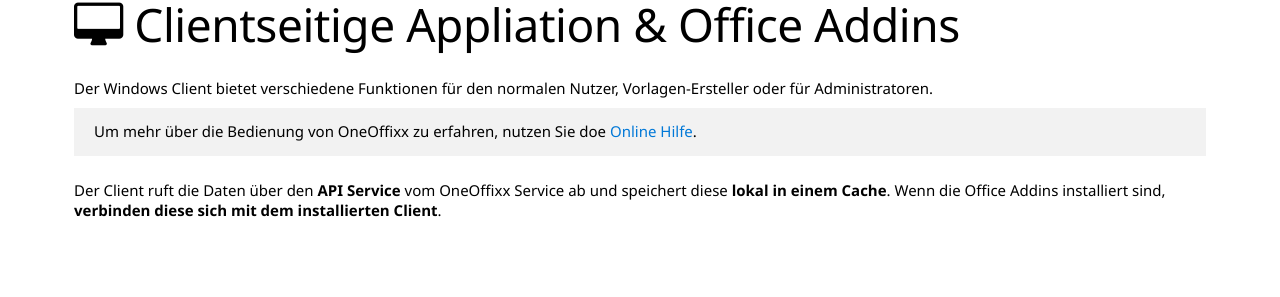
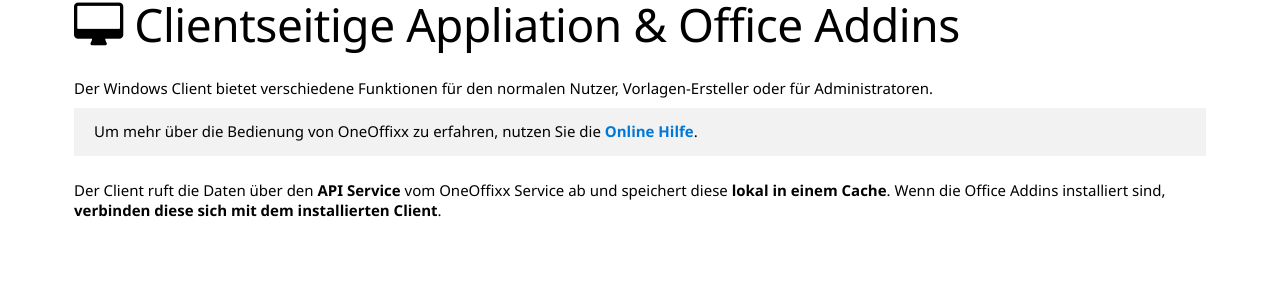
Before and after one commit to primesoft-group/oneoffixx-docs, a Jekyll site: the page built from _pages/install/de/overview.md, in a window 1280 px wide. Shown: the part 1386-1683 px from the top of the page. Built offline with Jekyll 4.4.1, drawn with Linux system fonts in a browser that asks for light colours; nearby versions of some CDN libraries; some web fonts are replaced.

Commit message:
Update overview.md

```diff
--- a/_pages/install/de/overview.md
+++ b/_pages/install/de/overview.md
@@ -26,7 +26,7 @@
 
 Der Windows Client bietet verschiedene Funktionen für den normalen Nutzer, Vorlagen-Ersteller oder für Administratoren.
 
-{% include alert.html type="info" text="Um mehr über die Bedienung von OneOffixx zu erfahren, nutzen Sie doe <a href='http://help.oneoffixx.com/suite/de/'>Online Hilfe</a>." %}
+{% include alert.html type="info" text="Um mehr über die Bedienung von OneOffixx zu erfahren, nutzen Sie die <b><a href='http://help.oneoffixx.com/suite/de/'>Online Hilfe</a></b>." %}
 
 Der Client ruft die Daten über den __API Service__ vom OneOffixx Service ab und speichert diese __lokal in einem Cache__.
 Wenn die Office Addins installiert sind, __verbinden diese sich mit dem installierten Client__.
```
